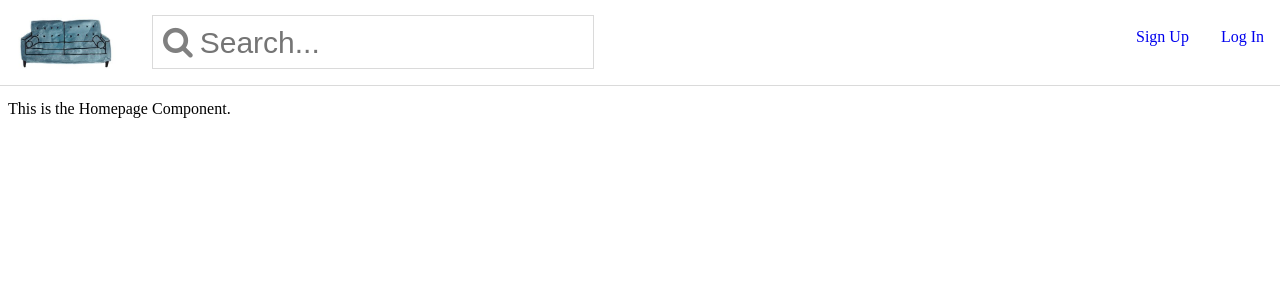
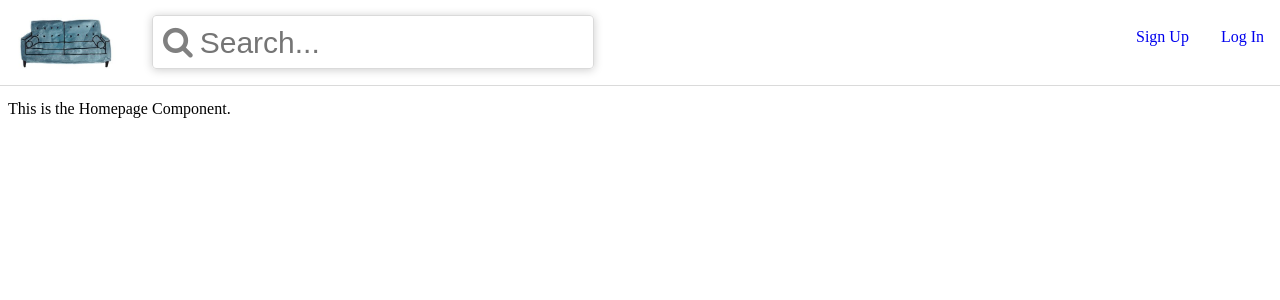
Before and after one commit to aback223/couchsurfer, a React (Create React App) app: page / in a window 1280 px wide. Shown: the top 300 px of the page. Built offline with nearby package versions, Linux system fonts and the light colour scheme.

Commit message:
add a border radius and box shadow to search bar

```diff
--- a/src/components/index.css
+++ b/src/components/index.css
@@ -35,6 +35,8 @@
   margin-top: 15px;
   margin-left: 20px;
   padding: 5px;
+  border-radius: 4px;
+  box-shadow: 0 1px 10px 0 rgba(0, 0, 0, 0.2);
 }
 
 input:focus {
```
